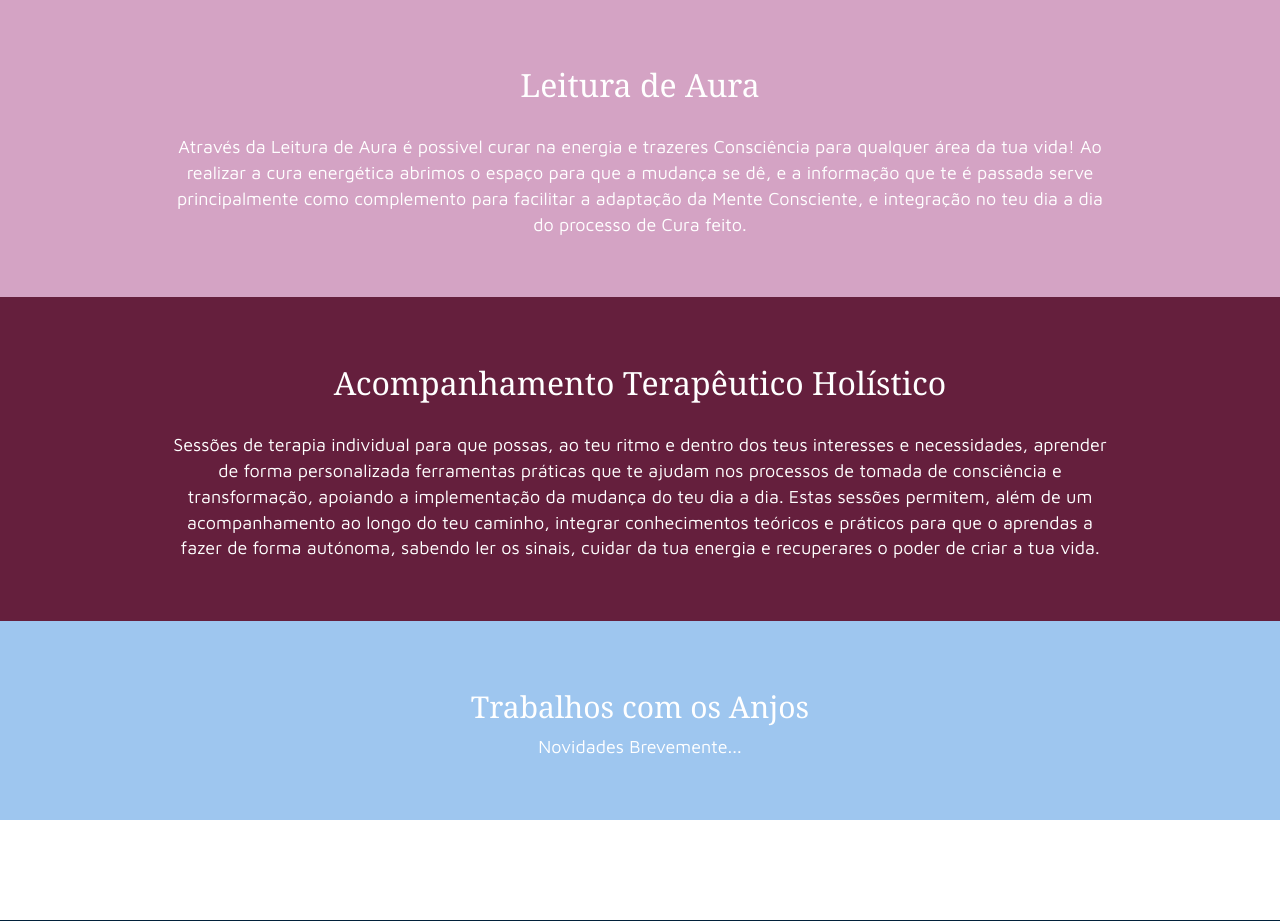
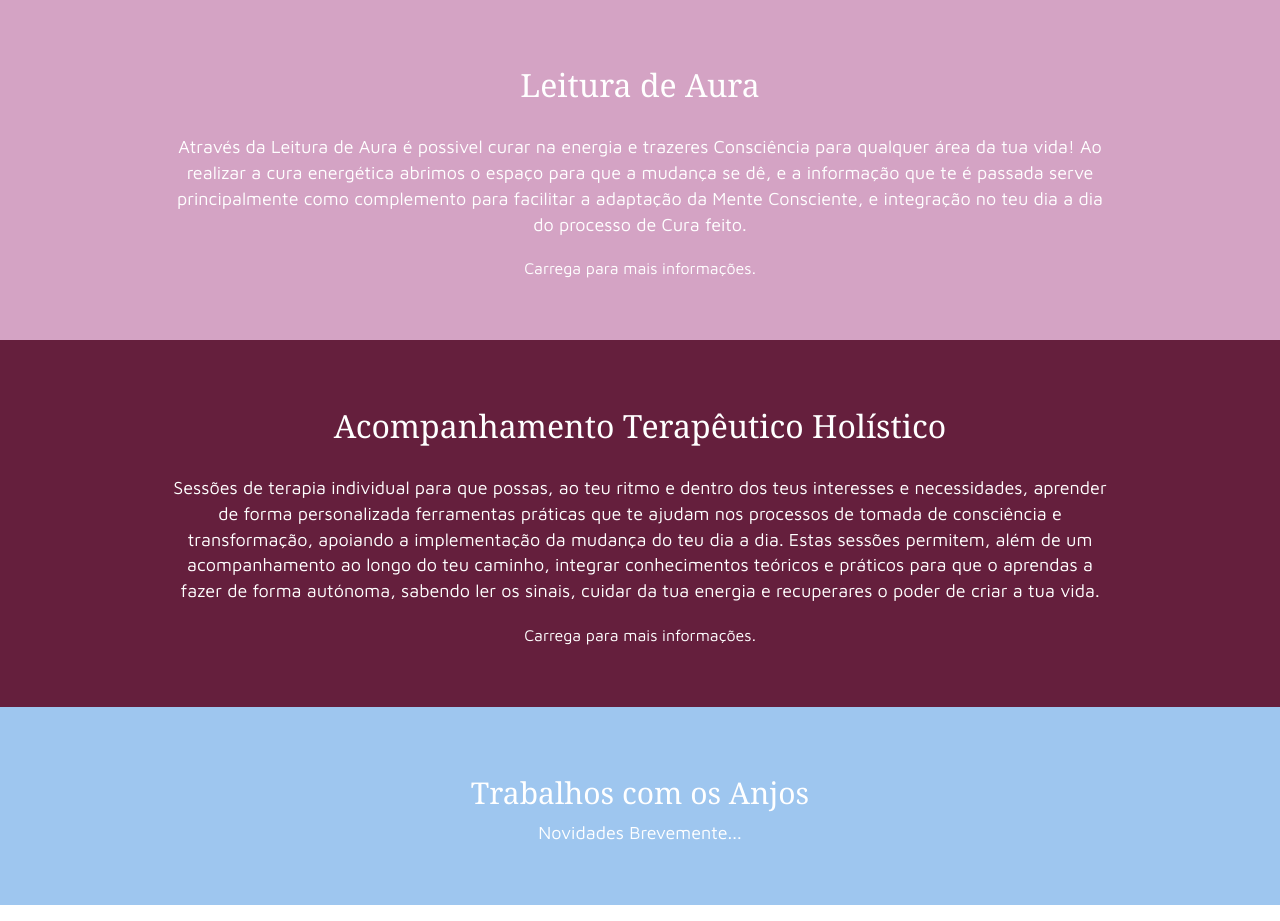
Before and after one commit to TyrAnasazy/TyrAnasazy.github.io, a PHP site: page / in a window 1280 px wide. Shown: the part 657-1578 px from the top of the page. Run offline with PHP 8.4, Linux system fonts and the light colour scheme.

Commit message:
teste collapse

```diff
--- a/css/styleLusaka.css
+++ b/css/styleLusaka.css
@@ -236,6 +236,22 @@ h1 {
 }
 }
 
+
+.collapsed.Fechado{
+	display: block;
+}
+
+.Fechado{
+	display: none;
+}
+
+.collapsed.Aberto{
+	display: none;
+}
+
+.Aberto{
+	display: block;
+}
 .w3-content{
 	max-width: 1200px;
 }
--- a/index.html
+++ b/index.html
@@ -67,19 +67,19 @@ Tudo na nossa vida é um espelho do que se passa na nossa energia,</p>
 </p>
 </div>
 	  <div class="ImageBottomVisibilityReverse" style="padding-top:0px">
-      <p class="w3-center" style="color: #01213a;font-family: Droid Serif Regular !important;font-size:14px;">
+      <p class="w3-center" style="color: #01213a;font-family: Droid Serif Regular !important;">
 Tudo na nossa vida é um espelho do que se passa na nossa energia, são as sementes que plantamos e as que trazemos dos nossos antepassados que vão acumulando e surgindo no nosso mundo terreno.
 </p>
 </div>
 <p style="margin:10px;"></p>
- <h2 class="w3-center FontSizeTop2" style="color: #01213a;font-family: Droid Serif Regular !important;"> Vem aprender e cuidar da tua energia!</p>
+<b> <h2 class="w3-center FontSizeTop2" style="color: #01213a;font-family: Droid Serif Regular !important;"> Vem aprender e cuidar da tua energia!</h2></b>
     </div>
   </div>
 </div>
 
 <!-- fourth Grid -->
-<div class="w3-row-padding w3-padding-64 w3-container" style="background-color: #d4a3c4">
-	<a data-toggle="collapse" href="#collapse2" class="accordion-toggle collapsed w3-text-white ">
+<div class="w3-row-padding w3-padding-64 w3-container" id="LeituraAura" style="background-color: #d4a3c4">
+	<a data-toggle="collapse" onclick="scrollToLeituraAura()" ID="CollapseLeitura" href="#collapse2" class="accordion-toggle collapsed w3-text-white ">
 <h2 class="w3-center" style="font-family: Droid Serif Regular !important;padding-bottom:20px;font-size:32px;">Leitura de Aura</h2>
   <div class="w3-content" style="max-width:950px">
 
@@ -144,12 +144,23 @@ Para mais informações, esclarecimentos ou para marcares a tua Leitura envia-me
     </div>
     </div>
 </a>
+
+<a data-toggle="collapse" href="#collapse2"  class="accordion-toggle collapsed Fechado w3-text-white">
+<p class="w3-text-white w3-center SizePequeno" style="margin-top:20px;">
+Carrega para mais informações.
+</p>
+</a>
+
+<a data-toggle="collapse" href="#collapse2" onclick="scrollToLeituraAura()"  class="accordion-toggle collapsed Aberto w3-text-white">
+<p class="w3-text-white w3-center SizePequeno" style="margin-top:0px;">
+Carrega para fechar informações.
+</p>
   </div>
 
 <!-- Second Grid -->
-<div class="w3-row-padding w3-padding-64 w3-container" style="background-color:#651f3d">
+<div class="w3-row-padding w3-padding-64 w3-container" id="Acompanhamento" style="background-color:#651f3d">
 
-<a data-toggle="collapse" href="#collapse1"   class="accordion-toggle collapsed w3-text-white">
+<a data-toggle="collapse" href="#collapse1" ID="CollapseAcompanhamento" onclick="scrollToAcompanhamento()" class="accordion-toggle collapsed w3-text-white">
 <h2 class="w3-center" style="font-family: Droid Serif Regular !important;padding-bottom:20px;font-size:32px;">Acompanhamento Terapêutico Holístico</h2>
 <div class="w3-content" style="max-width:950px">
       <p class="w3-center" style="color: white;">
@@ -231,8 +242,21 @@ informações sobre as sessões envia-me um <a href="#contactos"> email</a>.
   </div>
 </div>
 </div>
+</a>
 
+<a data-toggle="collapse" href="#collapse1" class="accordion-toggle collapsed Fechado w3-text-white">
+<p class="w3-text-white w3-center SizePequeno" style="margin-top:20px;">
+Carrega para mais informações.
+</p>
 </a>
+
+<a data-toggle="collapse" href="#collapse1" onclick="scrollToAcompanhamento()"  class="accordion-toggle collapsed Aberto w3-text-white">
+<p class="w3-text-white w3-center SizePequeno" style="margin-top:0px;">
+Carrega para fechar informações.
+</p>
+</a>
+
+
 </div>
 
 
@@ -295,12 +319,16 @@ O meu objectivo como Terapeuta é de que cada vez mais de nós possamos viver um
 
 <script>
 // Used to toggle the menu on small screens when clicking on the menu button
-function myFunction() {
-  var x = document.getElementById("navDemo");
-  if (x.className.indexOf("w3-show") == -1) {
-    x.className += " w3-show";
-  } else {
-    x.className = x.className.replace(" w3-show", "");
+function scrollToLeituraAura() {
+  var element = document.getElementById("LeituraAura");
+    if (! document.getElementById("CollapseLeitura").classList.contains("collapsed")){
+  element.scrollIntoView(true);
+  }
+}
+function scrollToAcompanhamento() {
+  var element = document.getElementById("Acompanhamento");
+  if (! document.getElementById("CollapseAcompanhamento").classList.contains("collapsed")){
+  element.scrollIntoView(true);
   }
 }
 </script>
```
Also changed, not shown: img/HeadsMobs.png, img/Headsmobile.png (added).
